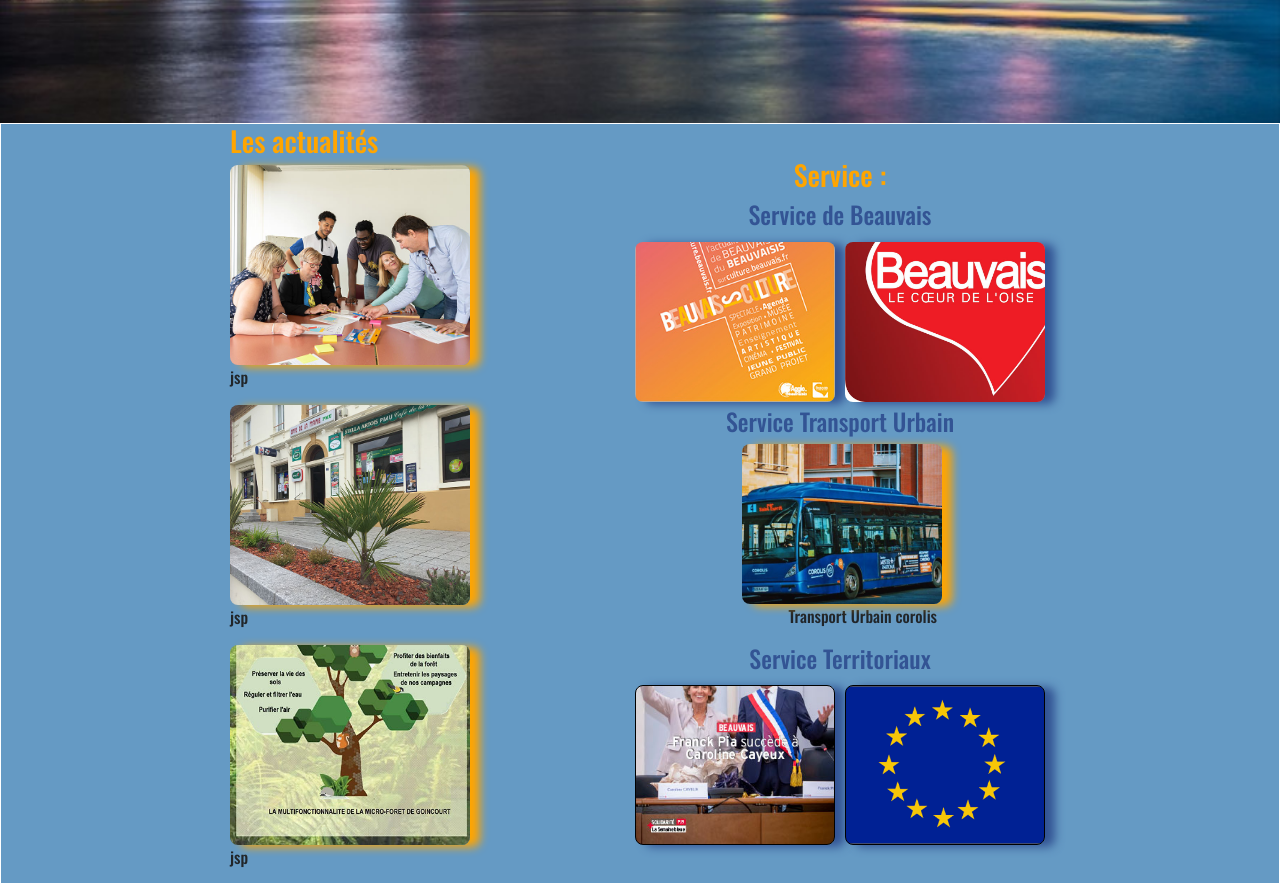
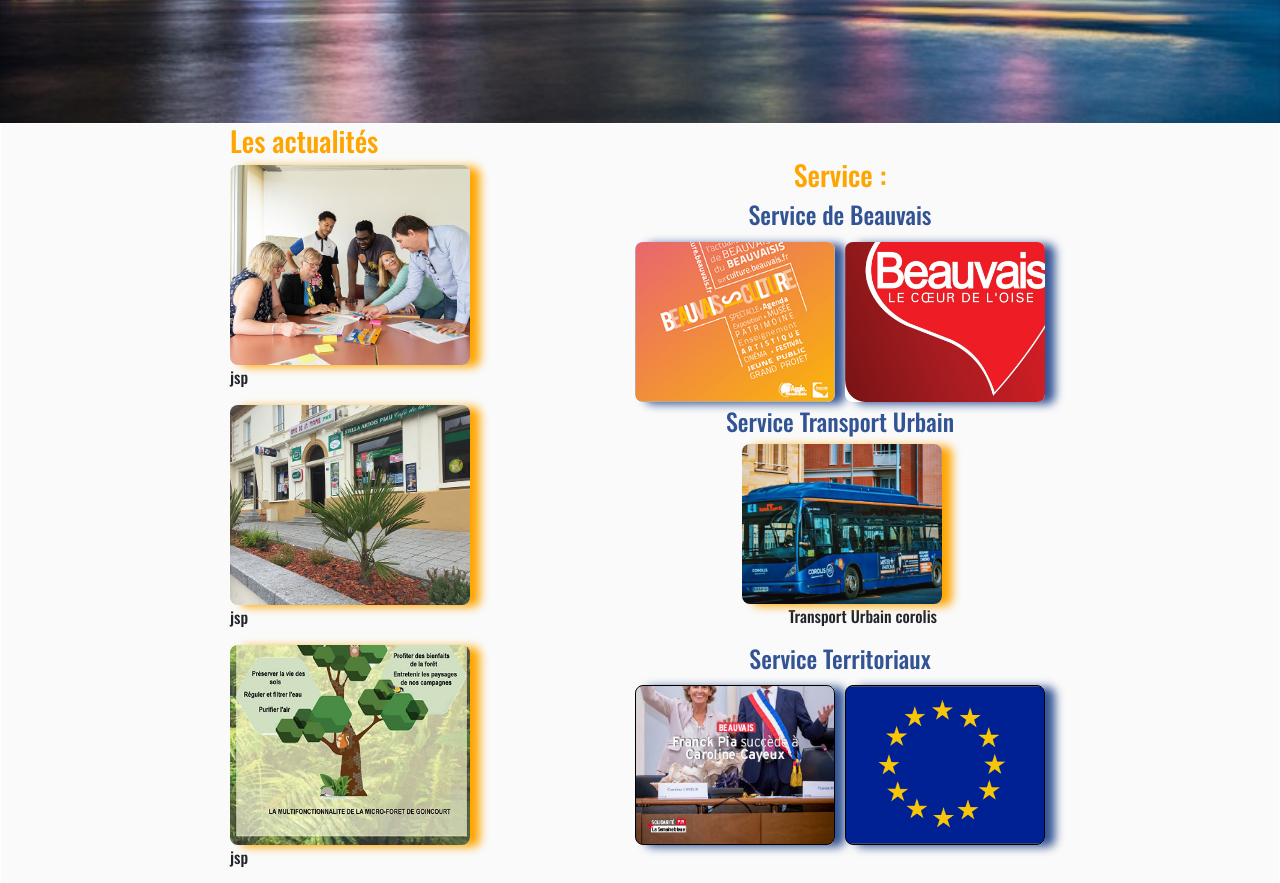
Before and after one commit to nikix21/projet_beauvais, a plain HTML site: page acceuil/index.html in a window 1280 px wide. Shown: the part 383-1266 px from the top of the page. Drawn offline with nearby package versions, Linux system fonts and the light colour scheme.

Commit message:
Update style.css

```diff
--- a/acceuil/css/style.css
+++ b/acceuil/css/style.css
@@ -109,7 +109,7 @@
     justify-content: center;
     margin: 1px;
     font-family: Oswald;
-    background-color: #659ac4;
+    background-color: #fafafa;
 }
 
 
```
